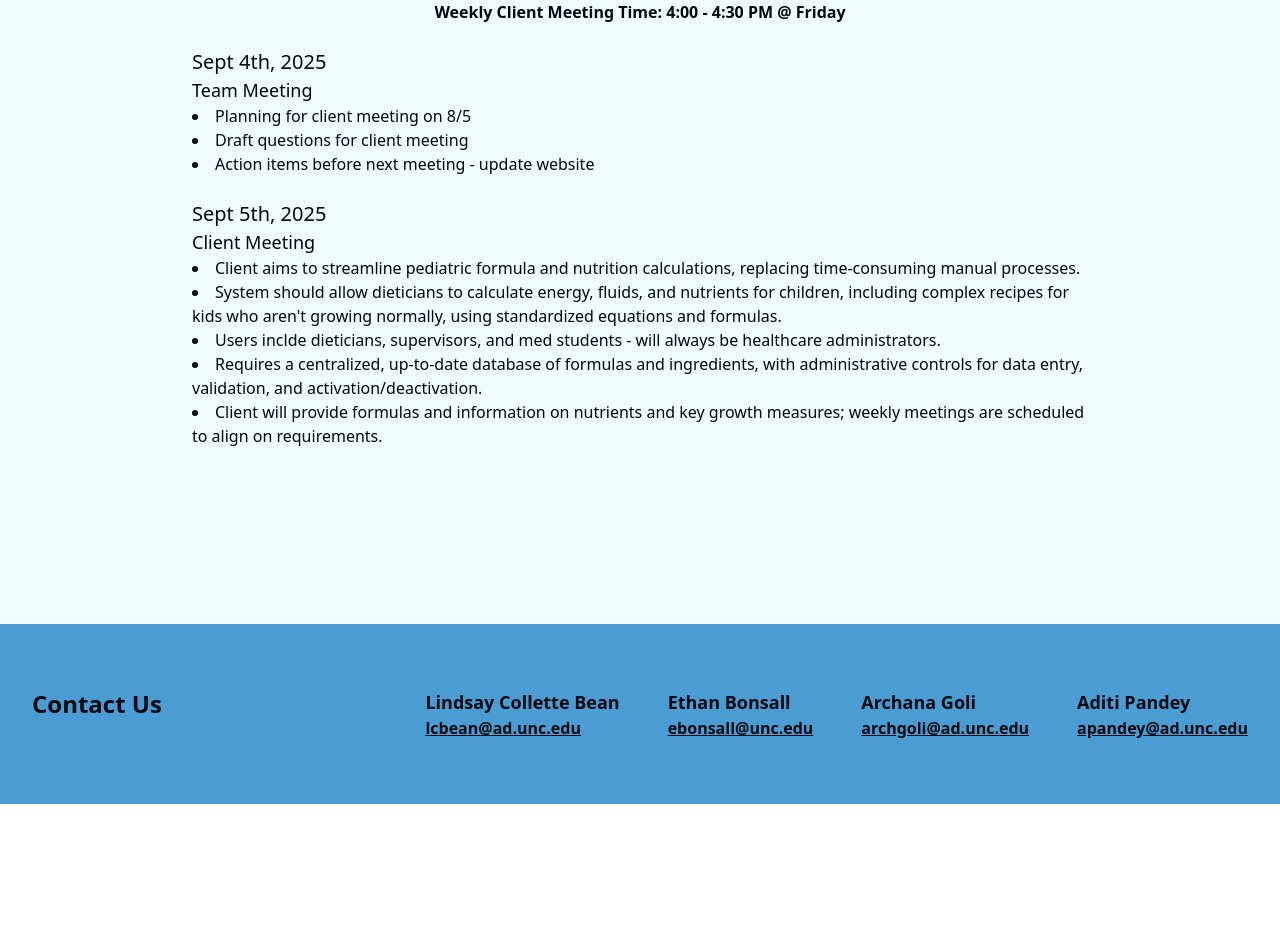
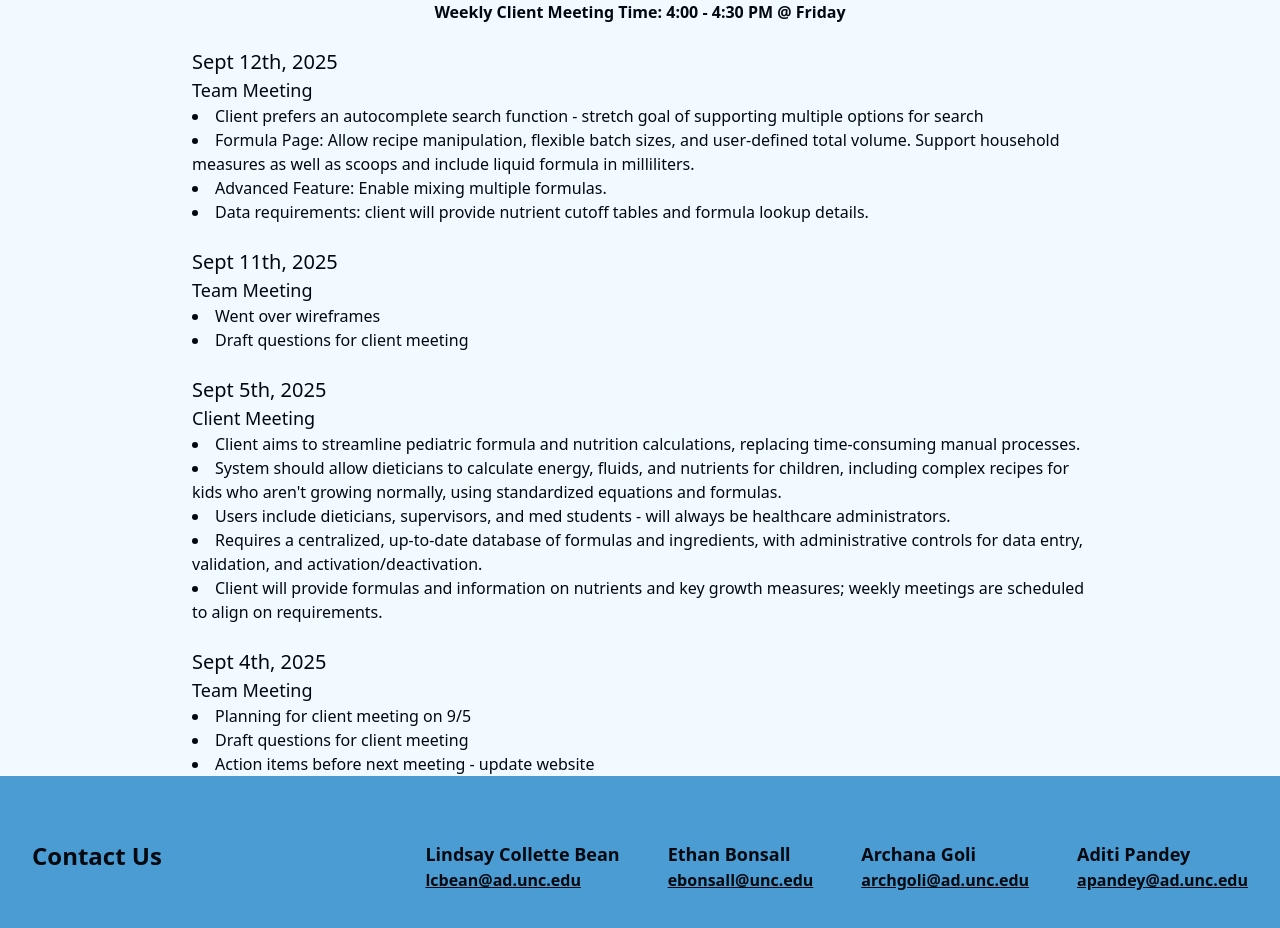
Before and after one commit to ethanbonsall/COMP-523-O, a Next.js app in the folder web/: page /journal in a window 1280 px wide. Shown: the part 288-1216 px from the top of the page. Before the commit the page ends 1092 px from the top, so only its background shows below. Built offline with nearby package versions, Linux system fonts and the light colour scheme.

Commit message:
updated meeting log

```diff
--- a/web/pages/journal.tsx
+++ b/web/pages/journal.tsx
@@ -20,11 +20,19 @@ const Journal = () => {
         </p>
         <br></br>
         <div className="container mx-auto px-[15%]">
-          <p className="text-xl"> Sept 4th, 2025 </p>
+          <p className="text-xl"> Sept 12th, 2025 </p>
           <p className="text-lg"> Team Meeting </p>
-          <li>Planning for client meeting on 8/5</li>
+          <li>Client prefers an autocomplete search function - stretch goal of supporting multiple options for search</li>
+          <li>Formula Page: Allow recipe manipulation, flexible batch sizes, and user-defined total volume. Support household measures as well as scoops and include liquid formula in milliliters.</li>
+          <li>Advanced Feature: Enable mixing multiple formulas.</li>
+          <li>Data requirements: client will provide nutrient cutoff tables and formula lookup details. </li>
+        </div>
+        <br></br>
+        <div className="container mx-auto px-[15%]">
+          <p className="text-xl"> Sept 11th, 2025 </p>
+          <p className="text-lg"> Team Meeting </p>
+          <li>Went over wireframes</li>
           <li>Draft questions for client meeting</li>
-          <li>Action items before next meeting - update website</li>
         </div>
         <br></br>
         <div className="container mx-auto px-[15%]">
@@ -41,7 +49,7 @@ const Journal = () => {
             formulas.
           </li>
           <li>
-            Users inclde dieticians, supervisors, and med students - will always
+            Users include dieticians, supervisors, and med students - will always
             be healthcare administrators.
           </li>
           <li>
@@ -55,6 +63,15 @@ const Journal = () => {
             requirements.
           </li>
         </div>
+        <br></br>
+        <div className="container mx-auto px-[15%]">
+          <p className="text-xl"> Sept 4th, 2025 </p>
+          <p className="text-lg"> Team Meeting </p>
+          <li>Planning for client meeting on 9/5</li>
+          <li>Draft questions for client meeting</li>
+          <li>Action items before next meeting - update website</li>
+        </div>
+
       </div>
       <BottomBar />
     </>
```
